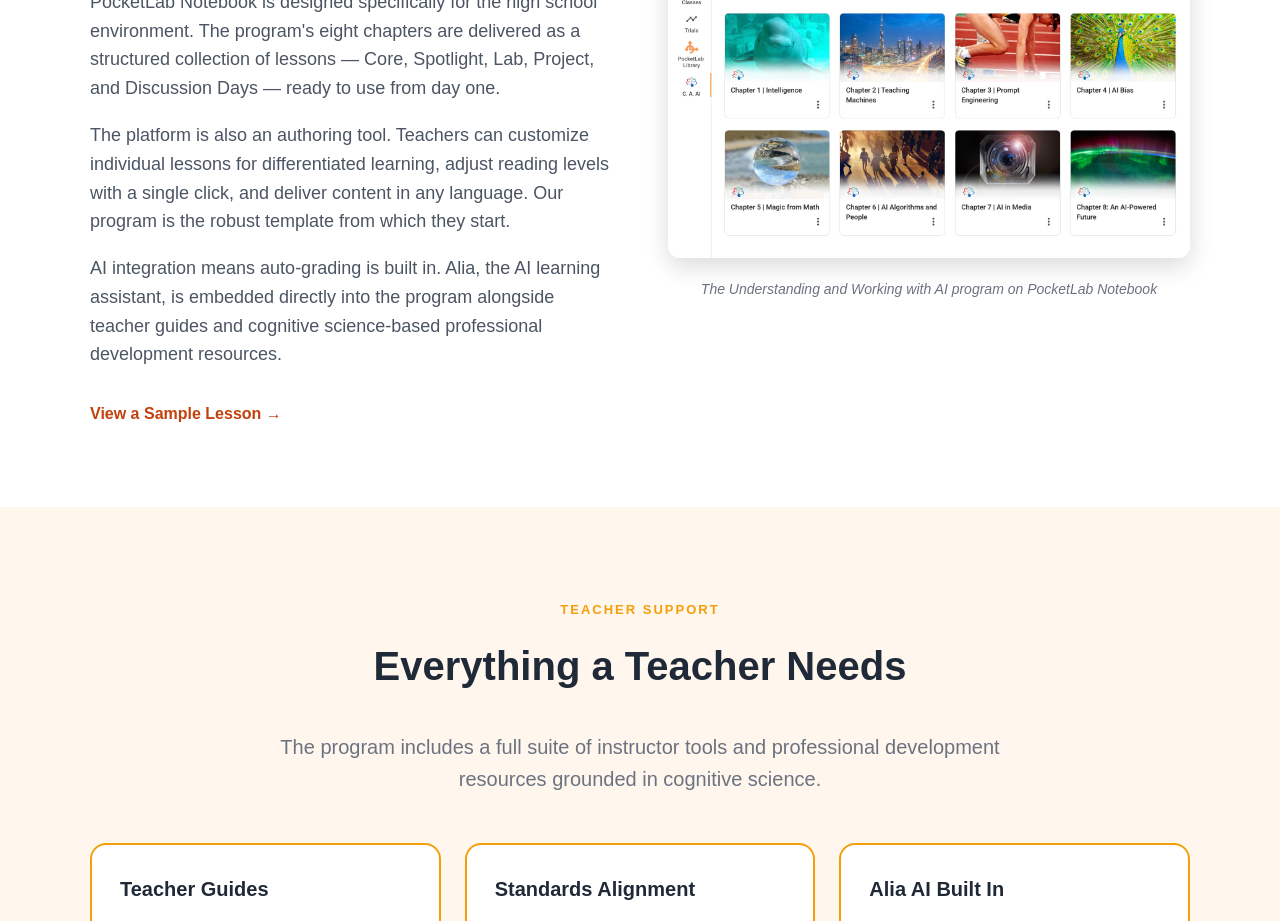
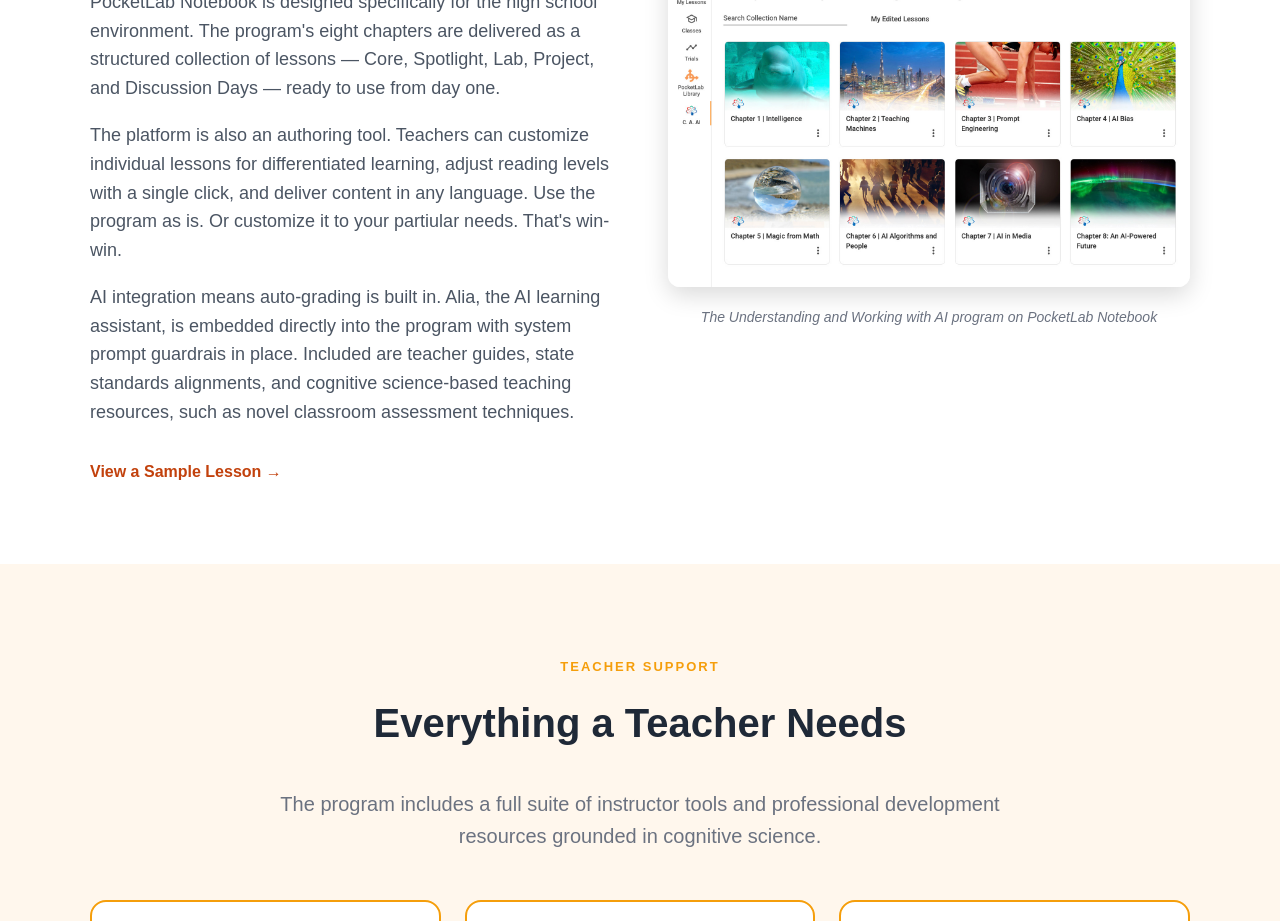
Before and after one commit to Suchocki88/UnderstandingAI.ai, a Next.js app: page /pocketlab in a window 1280 px wide. Shown: the part 1720-2641 px from the top of the page. Built offline with nearby package versions, Linux system fonts and the light colour scheme.

Commit message:
Revise PocketLab platform feature descriptions
Updated descriptions for platform features, emphasizing customization and AI integration.

```diff
--- a/app/pocketlab/page.tsx
+++ b/app/pocketlab/page.tsx
@@ -113,10 +113,10 @@ export default function Page() {
               PocketLab Notebook is designed specifically for the high school environment. The program's eight chapters are delivered as a structured collection of lessons — Core, Spotlight, Lab, Project, and Discussion Days — ready to use from day one.
             </p>
             <p style={{ fontSize: 18, color: "#4b5563", marginBottom: 16 }}>
-              The platform is also an authoring tool. Teachers can customize individual lessons for differentiated learning, adjust reading levels with a single click, and deliver content in any language. Our program is the robust template from which they start.
+              The platform is also an authoring tool. Teachers can customize individual lessons for differentiated learning, adjust reading levels with a single click, and deliver content in any language. Use the program as is. Or customize it to your partiular needs. That's win-win.
             </p>
             <p style={{ fontSize: 18, color: "#4b5563", marginBottom: 32 }}>
-              AI integration means auto-grading is built in. Alia, the AI learning assistant, is embedded directly into the program alongside teacher guides and cognitive science-based professional development resources.
+              AI integration means auto-grading is built in. Alia, the AI learning assistant, is embedded directly into the program with system prompt guardrais in place. Included are teacher guides, state standards alignments, and cognitive science-based teaching resources, such as novel classroom assessment techniques.
             </p>
             <a
               href="https://app.thepocketlab.com/lab-report/yyAw0siq0001yyAw?ro=1"
```
